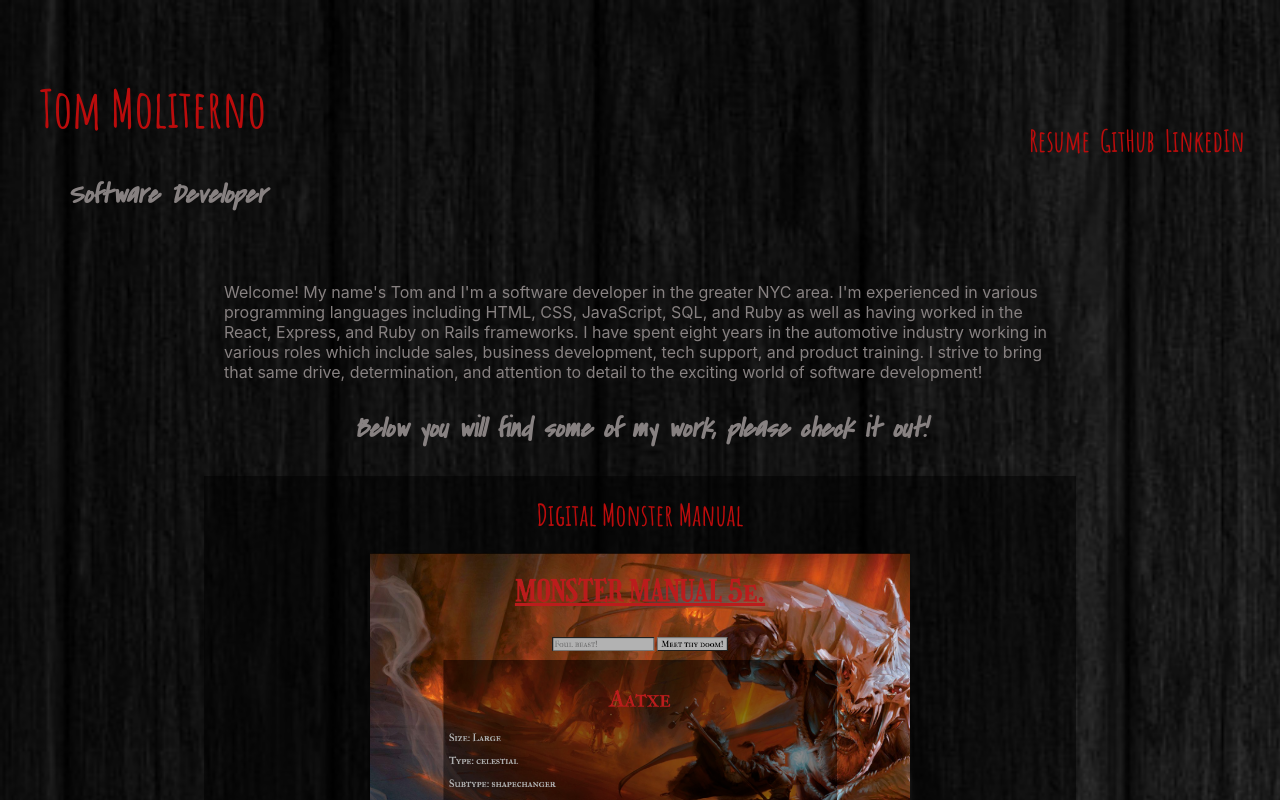
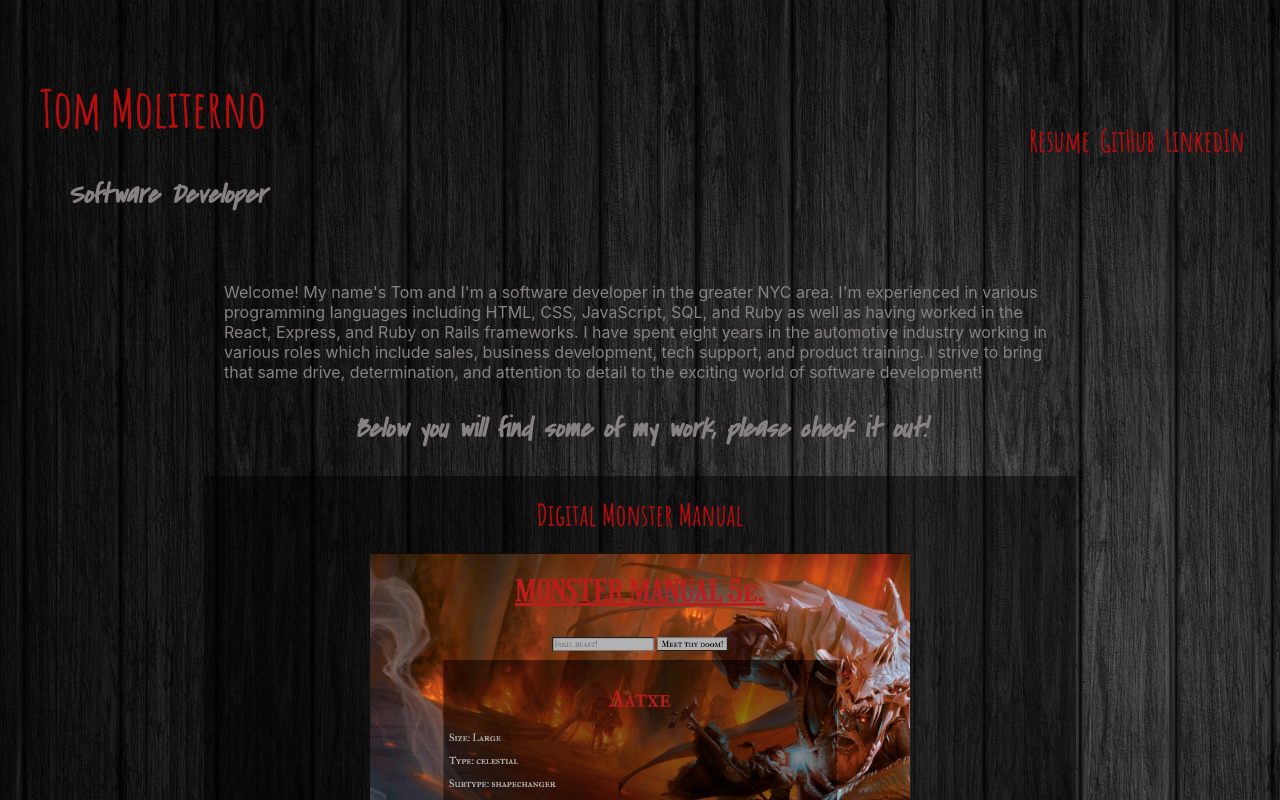
Before and after one commit to rustbukt307/portfolio, a React (Create React App) app: page / in a window 1280 px wide. Shown: the top 800 px of the page. Built offline with nearby package versions, Linux system fonts and the light colour scheme.

Commit message:
fixed background zoom issue

```diff
--- a/src/App.css
+++ b/src/App.css
@@ -2,7 +2,7 @@
 
 body {
   background-image: url(components/images/wood.jpg);
-  background-size: cover;
+  /* background-size: cover; */
   text-align: center;
   color: rgb(135, 129, 129);
 }
```
